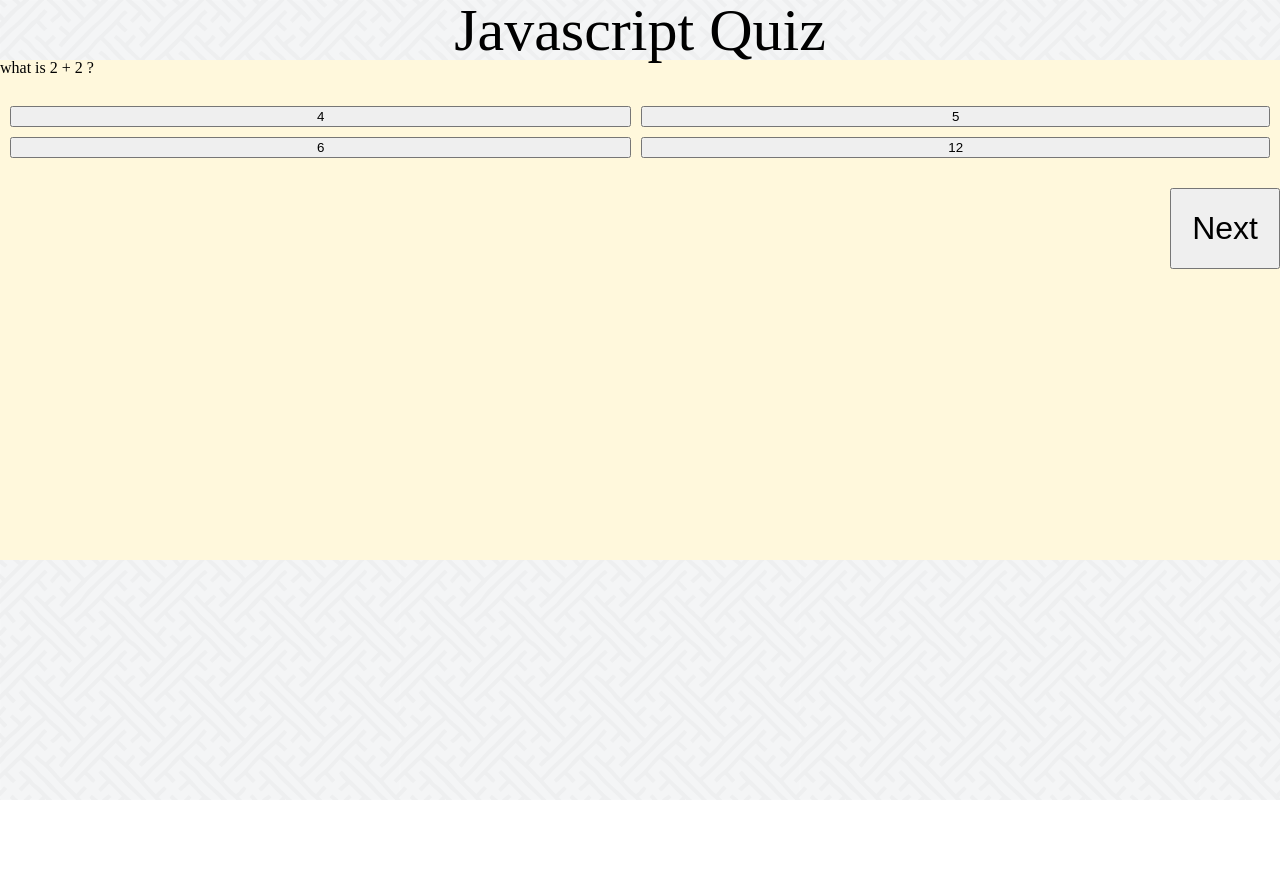
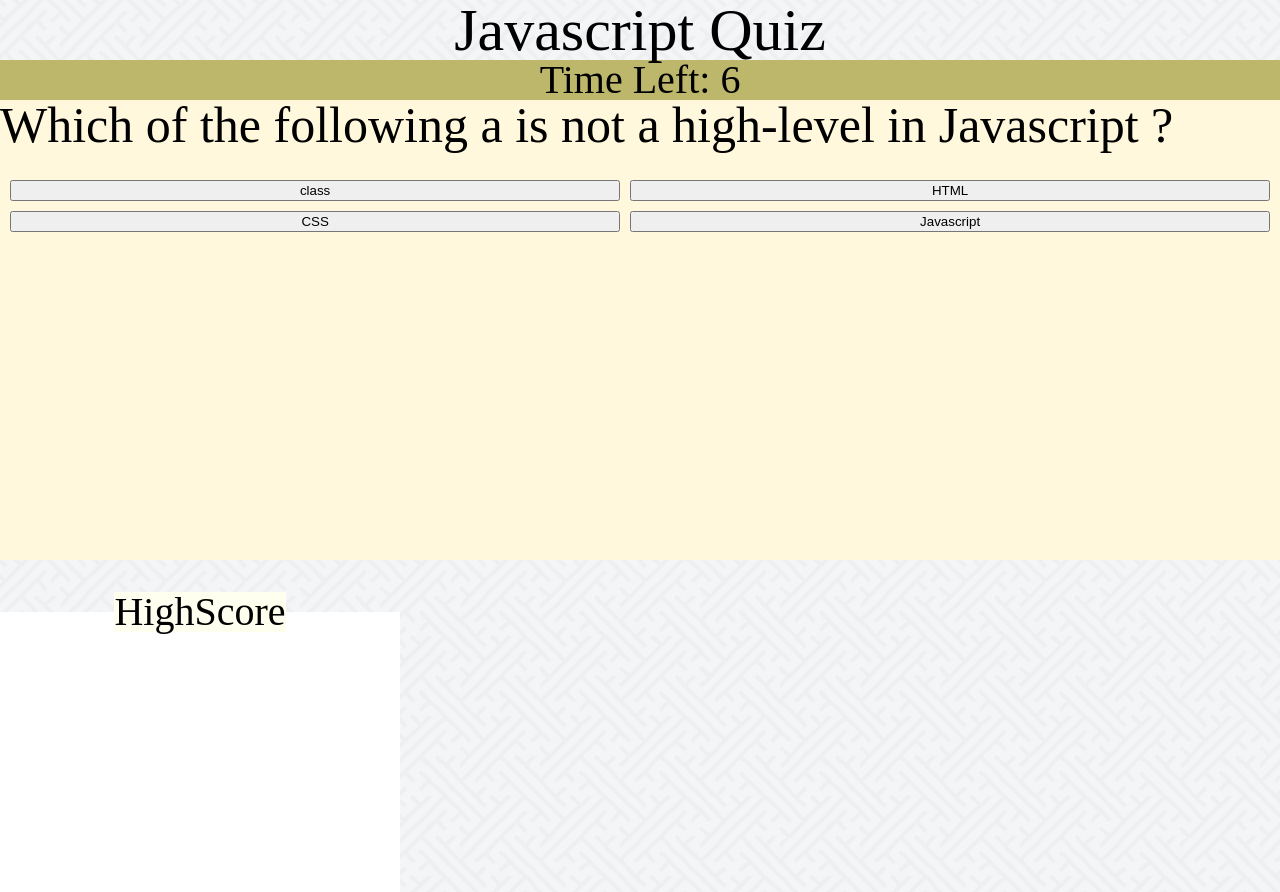
Before and after one commit to KevinNgo-Creator/Kevinngo.Quiz, a plain HTML site: page index.html in a window 1280 px wide. Both pictures are taken after a click on the button "Start". Before the commit the page ends 800 px from the top, so only its background shows below. Drawn offline with Linux system fonts and the light colour scheme.

Commit message:
update JS

```diff
--- a/assets/script.js
+++ /dev/null
@@ -1,86 +0,0 @@
-var questionContainerEl= document.getElementById('question-container')
-var questionEl = document.getElementById('question')
-var answerButtonELement = document.getElementById ('answer-buttons')
-var nextButton =document.getElementById('next-button')
-var answer = document.getElementById('answer')
-var btnAnswer = document.getElementById('btn-answer')
-var scoreButton = document.getElementById('score-button')
-let shuffledQuestion, currentQuestion
-// click listen
-var startButton = document.getElementById('start-button')
-startButton.addEventListener('click', startQuiz)
-nextButton.addEventListener('click', () => {
-    currentQuestion++
-    nextQuestion()
-})
-//function
-function startQuiz (){
-    startButton.classList.add('hide')
-    shuffledQuestion = questions.sort(() => Math.random() - .5)
-    currentQuestion = 0
-    questionContainerEl.classList.remove('hide')
-    nextButton.classList.remove('hide')
-    nextQuestion()
-}
-function nextQuestion (){
-    resetState()
-    showQuestion(shuffledQuestion[currentQuestion])
-    if (shuffledQuestion.length > currentQuestion + 1) {
-    } else {
-        nextButton.classList.add('hide')
-        scoreButton.classList.remove('hide')
-    }
-}
-function showQuestion(question) {
-    questionEl.innerText = question.question
-    question.answers.forEach(answers => {
-        const button = document.createElement('button')
-        button.innerText = answers.text
-        button.classList.add('btn-answer')
-        if (answers.correct) {
-            button.dataset.correct = answer.correct
-        }
-        button.addEventListener('click', selectAnswer)
-        answerButtonELement.appendChild(button)
-})}
-function resetState(){
-    while (answerButtonELement.firstChild){
-        answerButtonELement.removeChild(answerButtonELement.firstChild)
-}}
-function selectAnswer(e){
-}
-
-var answerButton = document.getElementById('btn-answer')
-answerButton.addEventListener('click', finalScore)
-function finalScore(){
-    score = 0
-    if (answers == "undefined"){
-        score++;
-        alert("points")
-    }
-}
-
-var questions = [{
-    question: 'what is 2 + 2 ? ',
-    answers: [
-        {text: '4', correct:true },
-        {text: '5', correct:false },
-        {text: '6', correct:false },
-        {text: '12', correct:false }
-]},
-{
-    question: 'what is hello ? ',
-    answers: [
-        {text: 'greeting', correct:true },
-        {text: '5', correct:false },
-        {text: '6', correct:false },
-        {text: '12', correct:false }
-]},
-{
-    question: 'what is flower ? ',
-    answers: [
-        {text: 'plant', correct:true },
-        {text: '5', correct:false },
-        {text: '6', correct:false },
-        {text: '12', correct:false }
-]}]
--- /dev/null
+++ b/assets/scripts.js
@@ -0,0 +1,144 @@
+var questionContainerEl= document.getElementById('question-container')
+var questionEl = document.getElementById('question')
+var answerButtonELement = document.getElementById ('answer-buttons')
+var nextButton =document.getElementById('next-button')
+var answer = document.getElementById('answer')
+var btnAnswer = document.getElementById('btn-answer')
+var scoreButton = document.getElementById('score-button')
+let shuffledQuestion, currentQuestion
+var startButton = document.getElementById('start-button')
+var submitButton = document.getElementById('submit-button')
+var container = document.getElementById('container')
+var myText = document.getElementById('myText')
+var final = document.getElementById('final')
+var field = document.getElementById('field')
+var score = 0
+var quizLength = 5
+var timeLeft = 8
+
+startButton.addEventListener('click', startQuiz)
+nextButton.addEventListener('click', () => {
+    currentQuestion++
+    nextQuestion()
+})
+
+function startQuiz (){
+    startButton.classList.add('hide')
+    shuffledQuestion = []
+    while (shuffledQuestion.length < quizLength) {
+      shuffledQuestion.push(randomQuestion())
+    }
+    currentQuestion = 0
+    var downloadTimer = setInterval(function(){
+      timeLeft--;
+      document.getElementById("display").textContent = timeLeft;
+      if(timeLeft <= 0)
+          clearInterval(downloadTimer);
+      },1000);
+
+    questionContainerEl.classList.remove('hide')
+    nextButton.classList.remove('hide')
+    final.classList.add('hide')
+    field.classList.remove('hide')
+    nextQuestion()
+}
+
+function randomQuestion() {
+  var randNumb = Math.floor(Math.random() * Math.floor(5))
+  if (shuffledQuestion.includes(randNumb)) {
+    return randomQuestion()
+  }
+  else {
+    return randNumb
+  }
+}
+
+function nextQuestion (){
+    resetState()
+    showQuestion(questions[shuffledQuestion[currentQuestion]])
+    if (quizLength === currentQuestion) {
+      alert(score)
+    } else {
+        nextButton.classList.add('hide')
+    }
+}
+
+function showQuestion(question) {
+    questionEl.innerText = question.question
+    Object.keys(question.answers).forEach(answer => {
+      const button = document.createElement('button')
+      button.innerText = answer
+      button.classList.add('btn-answer')
+      button.addEventListener('click', ()=>selectAnswer(question.answers[`${answer}`]))
+      answerButtonELement.appendChild(button)
+    })
+}
+function resetState(){
+    while (answerButtonELement.firstChild){
+        answerButtonELement.removeChild(answerButtonELement.firstChild)
+}}
+function selectAnswer(e){
+  console.log(e);
+  if (e) {
+    score ++
+  }
+  currentQuestion ++
+
+  if (currentQuestion === quizLength) {
+    var finalScore = `${score}`
+    lsOutput = document.getElementById('lsOutput')
+submitButton.onclick = function() {
+  const initial = myText.value;
+  localStorage.setItem(myText.value , initial);
+  for(let i=0; i < localStorage.length; i++) {
+  const initial = localStorage.key(i);
+
+  lsOutput.innerHTML += `${initial}: ${score}<br/>`;
+}}
+    document.getElementById("score").innerHTML = finalScore
+  } else(nextQuestion())
+  if (currentQuestion === 5) {
+    container.classList.add('hide')
+    final.classList.remove('hide')
+}}
+
+var questions = [{
+    question: 'Commonly used data types DO NOT include:',
+    answers: {
+      strings: false,
+      boolean: false,
+      alert: true,
+      numbers: false,
+    }},
+      {
+    question: 'The condition in an if / else statement is enclosed within ____.',
+    answers: {
+      quotes: false,
+      curlybrackets: false,
+      parentheses: true,
+      squarebrackets: false
+    }},
+      {
+    question: 'Which is a file you always want to name the same?',
+    answers: {
+        index: true ,
+        css: false ,
+        readme: false ,
+        HTML: false
+    }},
+      {
+      question: 'Which of the following a is not a high-level in Javascript ?',
+      answers: {
+          class: true ,
+          HTML: false ,
+          CSS: false ,
+          Javascript: false
+    }},
+      {
+      question: 'Which are a proper click listen? ',
+      answers: {
+          addEventListener: true ,
+          addClickListener: false ,
+          clickAddListener: false ,
+          eventAddListener: false
+    }}]
--- a/index.html
+++ b/index.html
@@ -12,8 +12,9 @@
         <header>
           <h1 style= font-size:60px;>Javascript Quiz</h1>
       </header>
-      <div class= "container">
-          <div id="question-container" class="hide">
+      <div id="container" class= "container">
+        <p style="font-size: 40px;text-align: center;background-color: darkkhaki;">Time Left: <span id="display"></span></p>
+          <div id="question-container" class="hide" class style="font-size: 50px;">
           <div id="question">Question</div>
           <div id="answer-buttons" class="btn-grid">
             <button id="btn-answer" class="btn">Answer 1</button>
@@ -27,14 +28,22 @@
           </div>
           </div>
           <div class="controls">
-            <button id ="start-button" type="button" class="start-btn">Start</button>
             <button id ="score-button" type="button" class="score-btn hide">Score</button>
             <button id ="next-button" type="button" class="next-btn hide">Next</button>
           </div>
         </div>
             <br>
             <br>
-            <h2 id ="final-score"></h2>
-        <script defer src="assets/script.js"></script>
+            <button id ="start-button" type="button" class="start-btn">Start</button>
+        <div id="final" class="final hide" style=" background-color: white; height: 90px; width: 400px;text-align: center;">
+              Score : <p id="score" style="font-size: 30px;"></p>
+              Name: <input type="text" id="myText">
+              <button id ="submit-button" type="button" class="submit-btn">Submit</button>
+            </div>
+        <fieldset id="field" class="field hide" style=" background-color: white; height: 300px; width: 400px;">
+          <legend style="background-color: ivory;font-size: 40px;text-align: center;">HighScore</legend>
+          <div id="lsOutput" style="display: block;"></div>
+        </fieldset>
+        <script defer src="assets/scripts.js"></script>
         </bodybackground="Homework2/Assets/interlaced1/interlaced.png">
       </html>
```
Also changed, not shown: assets/index.css (line endings or trailing spaces), assets/questions.js (deleted).
